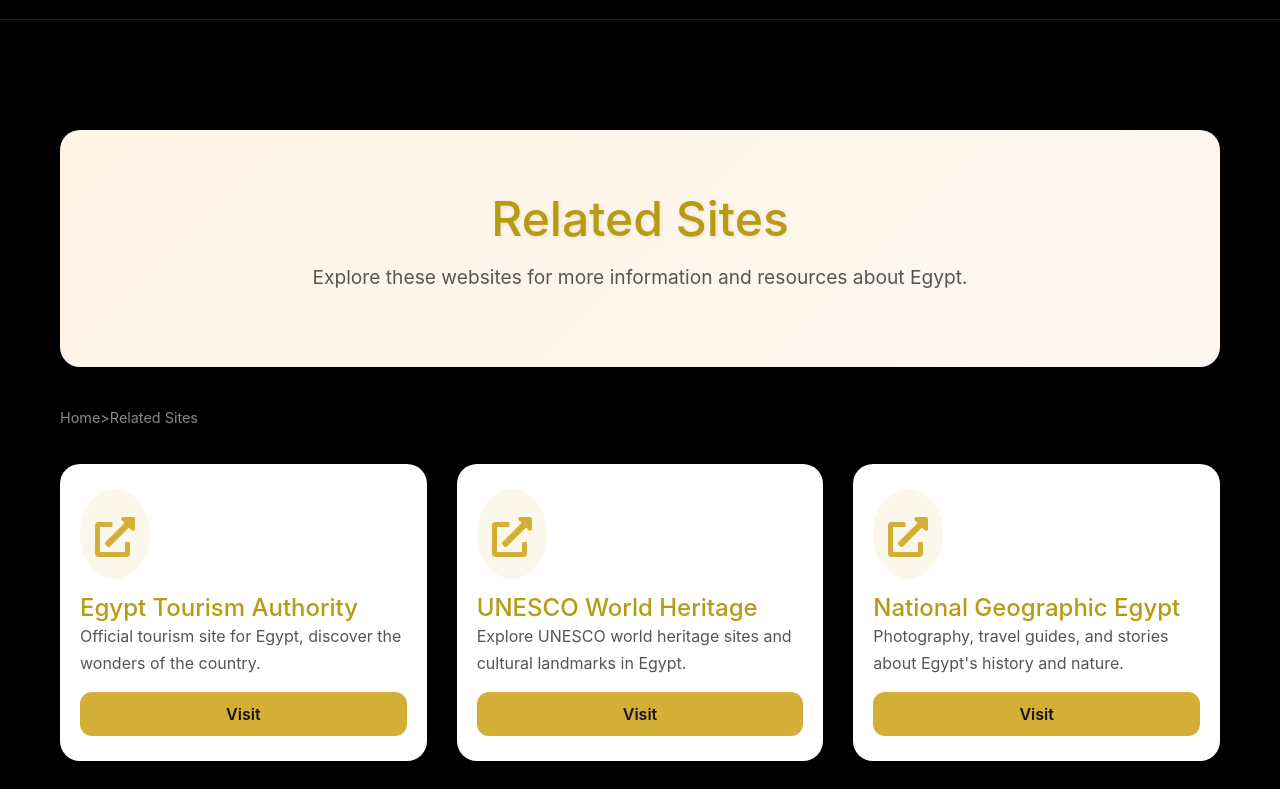
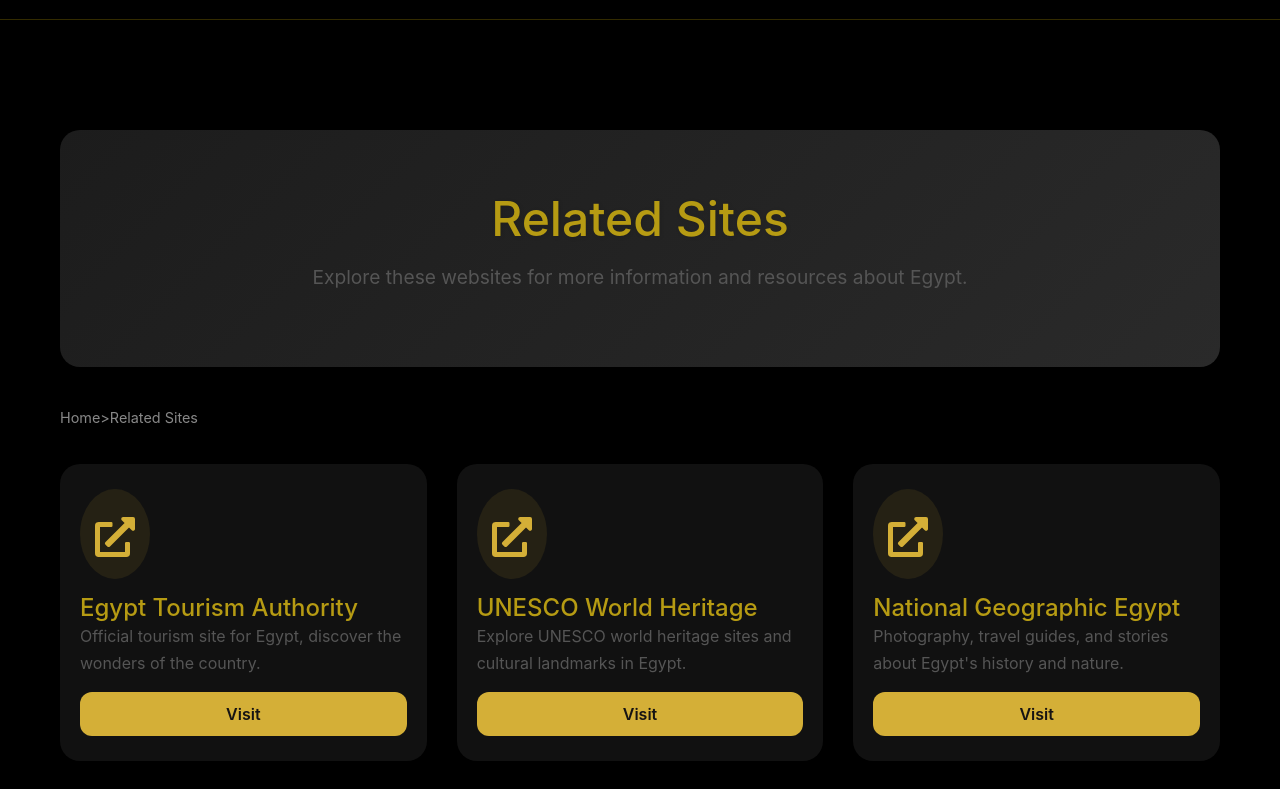
Before and after one commit to NaglaaMahmoud25/Across-Egypt, a React (Vite) app in the folder DEPIProject/: page /related-sites in a window 1280 px wide. Shown: the part 240-1029 px from the top of the page. Built offline with nearby package versions, Linux system fonts and the light colour scheme.

Commit message:
Update RelatedSites.css

```diff
--- a/DEPIProject/src/pages/RelatedSites.css
+++ b/DEPIProject/src/pages/RelatedSites.css
@@ -13,7 +13,7 @@ body.dark-mode .related-page {
 /* Hero Section */
 .related-hero {
   text-align: center;
-  background: linear-gradient(135deg, #fff4e6, #fff8f0);
+  background: linear-gradient(135deg, #1c1c1c, #2a2a2a);
   padding: 60px 20px;
   border-radius: 20px;
   margin-bottom: 40px;
@@ -47,7 +47,7 @@ body.dark-mode .related-page {
 }
 
 .related-card {
-  background: #fff;
+  background: #111;
   padding: 25px 20px;
   border-radius: 20px;
   box-shadow: 0 8px 25px rgba(0,0,0,0.08);
@@ -59,10 +59,11 @@ body.dark-mode .related-page {
   position: relative;
 }
 
+
 .related-card:hover {
   transform: translateY(-10px) rotateX(1deg) rotateY(1deg);
-  box-shadow: 0 15px 40px rgba(0,0,0,0.15);
-  background: #fff4e6;
+  box-shadow: 0 0 20px rgba(212, 175, 55, 0.6), 0 0 40px rgba(212, 175, 55, 0.4), 0 0 60px rgba(212, 175, 55, 0.2);
+  background: #333;
 }
 
 .card-icon {
```
